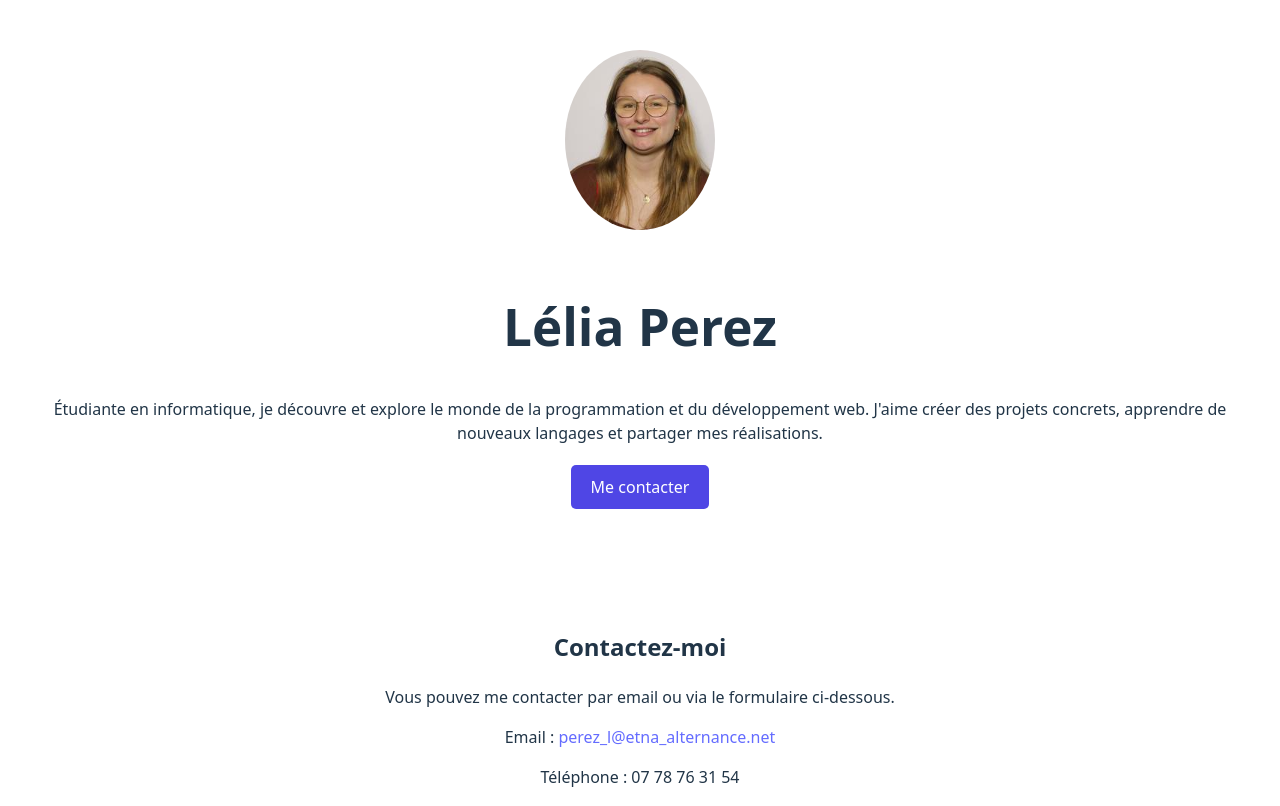
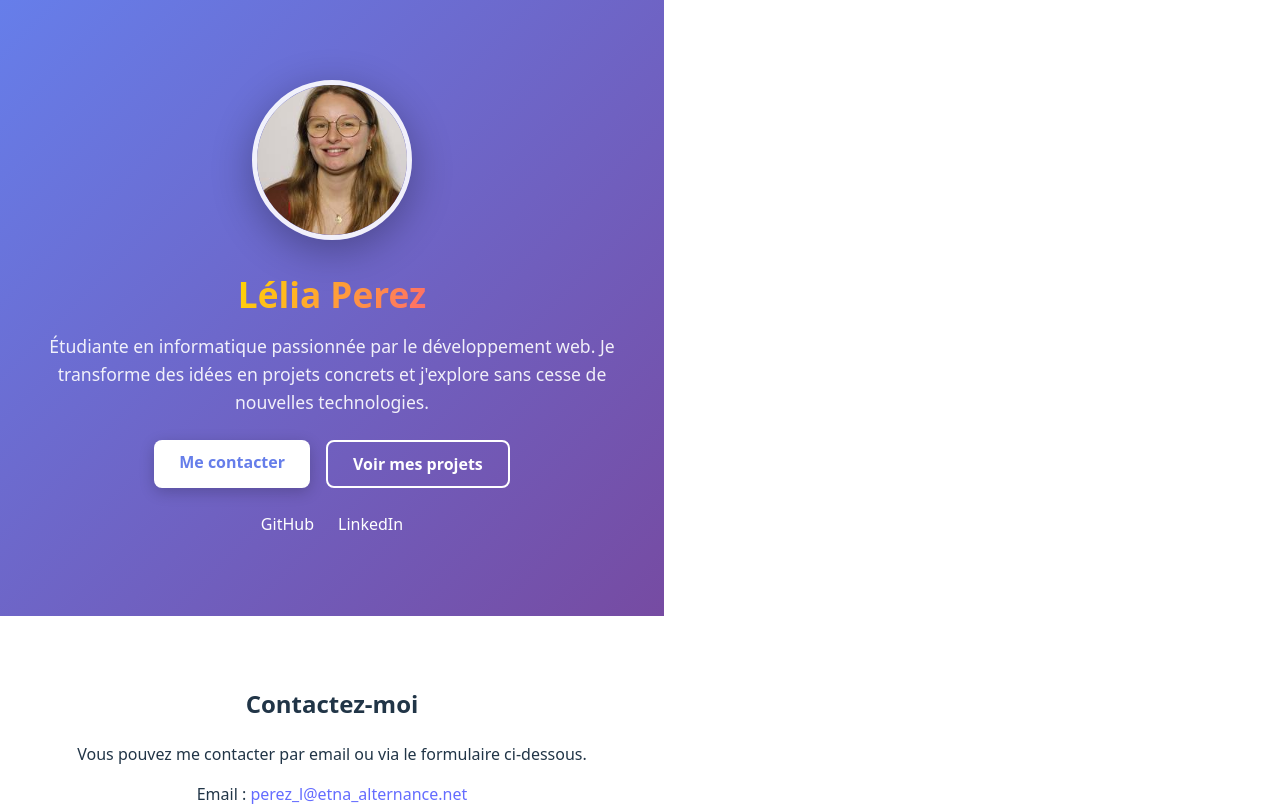
Before and after one commit to przlelia-art/Portfolio, a React (Vite) app: page / in a window 1280 px wide. Shown: the top 806 px of the page. Built offline with nearby package versions, Linux system fonts and the light colour scheme.

Commit message:
feat: adding my GitHub link and LinkedIn

```diff
--- a/src/components/Hero.jsx
+++ b/src/components/Hero.jsx
@@ -2,47 +2,219 @@ import React from "react";
 import MyPhoto from "../assets/photo_intra.jpg";
 
 function Hero() {
+  const styles = {
+    heroSection: {
+      display: "flex",
+      alignItems: "center",
+      justifyContent: "center",
+      padding: "80px 2rem",
+      background: "linear-gradient(135deg, #667eea 0%, #764ba2 100%)",
+      position: "relative",
+    },
+
+    heroContent: {
+      maxWidth: "800px",
+      textAlign: "center",
+      animation: "fadeInUp 1s ease-out",
+    },
+
+    photoContainer: {
+      marginBottom: "1.5rem",
+    },
+
+    profilePhoto: {
+      width: "150px",
+      height: "150px",
+      borderRadius: "50%",
+      objectFit: "cover",
+      border: "5px solid rgba(255, 255, 255, 0.9)",
+      boxShadow: "0 10px 40px rgba(0, 0, 0, 0.3)",
+      transition: "transform 0.3s ease, box-shadow 0.3s ease",
+      cursor: "pointer",
+    },
+
+    heroTitle: {
+      fontSize: "2.2rem",
+      color: "white",
+      marginBottom: "1rem",
+      fontWeight: "700",
+    },
+
+    nameHighlight: {
+      background: "linear-gradient(120deg, #ffd700, #ff6b6b)",
+      WebkitBackgroundClip: "text",
+      WebkitTextFillColor: "transparent",
+      backgroundClip: "text",
+    },
+
+    heroDescription: {
+      fontSize: "1.1rem",
+      color: "rgba(255, 255, 255, 0.9)",
+      lineHeight: "1.6",
+      marginBottom: "1.5rem",
+      maxWidth: "600px",
+      marginLeft: "auto",
+      marginRight: "auto",
+    },
+
+    heroButtons: {
+      display: "flex",
+      gap: "1rem",
+      justifyContent: "center",
+      flexWrap: "wrap",
+      marginBottom: "1.5rem",
+    },
+
+    btnBase: {
+      padding: "10px 25px",
+      borderRadius: "8px",
+      textDecoration: "none",
+      fontWeight: "600",
+      transition: "all 0.3s ease",
+      display: "inline-block",
+      cursor: "pointer",
+    },
+
+    btnPrimary: {
+      backgroundColor: "white",
+      color: "#667eea",
+      boxShadow: "0 4px 15px rgba(0, 0, 0, 0.2)",
+    },
+
+    btnSecondary: {
+      backgroundColor: "transparent",
+      color: "white",
+      border: "2px solid white",
+    },
+
+    socialLinks: {
+      display: "flex",
+      gap: "1.5rem",
+      justifyContent: "center",
+    },
+
+    socialLink: {
+      color: "white",
+      textDecoration: "none",
+      fontWeight: "500",
+      transition: "color 0.3s ease",
+    },
+  };
+
+  const [photoHover, setPhotoHover] = React.useState(false);
+  const [btn1Hover, setBtn1Hover] = React.useState(false);
+  const [btn2Hover, setBtn2Hover] = React.useState(false);
+
   return (
-    <section
-      id="hero"
-      style={{
-        textAlign: "center",
-        padding: "50px 20px",
-      }}
-    >
+    <>
+      <style>{`
+        @keyframes fadeInUp {
+          from {
+            opacity: 0;
+            transform: translateY(30px);
+          }
+          to {
+            opacity: 1;
+            transform: translateY(0);
+          }
+        }
+
+        @media (max-width: 768px) {
+          .hero-title {
+            font-size: 1.8rem !important;
+          }
+          .hero-description {
+            font-size: 1rem !important;
+          }
+          .profile-photo {
+            width: 120px !important;
+            height: 120px !important;
+          }
+        }
+      `}</style>
+
+      <section id="hero" style={styles.heroSection}>
+        <div style={styles.heroContent}>
+          <div style={styles.photoContainer}>
             <img
               src={MyPhoto}
-        alt="Moi"
+              alt="Lélia Perez"
+              className="profile-photo"
               style={{
-          width: "150px",
-          borderRadius: "50%",
-          marginBottom: "20px", // espace entre photo et texte
+                ...styles.profilePhoto,
+                transform: photoHover ? "scale(1.05)" : "scale(1)",
+                boxShadow: photoHover
+                  ? "0 15px 50px rgba(0, 0, 0, 0.4)"
+                  : "0 10px 40px rgba(0, 0, 0, 0.3)",
               }}
+              onMouseEnter={() => setPhotoHover(true)}
+              onMouseLeave={() => setPhotoHover(false)}
             />
-      <h1>Lélia Perez</h1>
-      <p>
-        Étudiante en informatique, je découvre et explore le monde de la programmation et du développement web.
-        J'aime créer des projets concrets, apprendre de nouveaux langages et partager mes réalisations.
+          </div>
+
+          <h1 className="hero-title" style={styles.heroTitle}>
+            <span style={styles.nameHighlight}>Lélia Perez</span>
+          </h1>
+
+          <p className="hero-description" style={styles.heroDescription}>
+            Étudiante en informatique passionnée par le développement web.
+            Je transforme des idées en projets concrets et j'explore sans cesse
+            de nouvelles technologies.
           </p>
 
-      {/* Bouton en dessous du texte */}
-      <div style={{ marginTop: "20px" }}>
+          <div style={styles.heroButtons}>
             <a
               href="#contact"
               style={{
-            display: "inline-block",
-            padding: "10px 20px",
-            backgroundColor: "#4f46e5",
-            color: "#fff",
-            textDecoration: "none",
-            borderRadius: "5px",
-            cursor: "pointer",
+                ...styles.btnBase,
+                ...styles.btnPrimary,
+                transform: btn1Hover ? "translateY(-2px)" : "translateY(0)",
+                boxShadow: btn1Hover
+                  ? "0 6px 20px rgba(0, 0, 0, 0.3)"
+                  : "0 4px 15px rgba(0, 0, 0, 0.2)",
               }}
+              onMouseEnter={() => setBtn1Hover(true)}
+              onMouseLeave={() => setBtn1Hover(false)}
             >
               Me contacter
             </a>
+            <a
+              href="#projects"
+              style={{
+                ...styles.btnBase,
+                ...styles.btnSecondary,
+                transform: btn2Hover ? "translateY(-2px)" : "translateY(0)",
+                backgroundColor: btn2Hover ? "white" : "transparent",
+                color: btn2Hover ? "#667eea" : "white",
+              }}
+              onMouseEnter={() => setBtn2Hover(true)}
+              onMouseLeave={() => setBtn2Hover(false)}
+            >
+              Voir mes projets
+            </a>
+          </div>
+
+          <div style={styles.socialLinks}>
+            <a
+              href="https://github.com/przlelia-art"
+              target="_blank"
+              rel="noopener noreferrer"
+              style={styles.socialLink}
+            >
+              GitHub
+            </a>
+            <a
+              href="https://www.linkedin.com/in/l%C3%A9lia-perez-73a499309/"
+              target="_blank"
+              rel="noopener noreferrer"
+              style={styles.socialLink}
+            >
+              LinkedIn
+            </a>
+          </div>
         </div>
       </section>
+    </>
   );
 }
 
```
Lines whose indentation alone changed are shown as unchanged.
